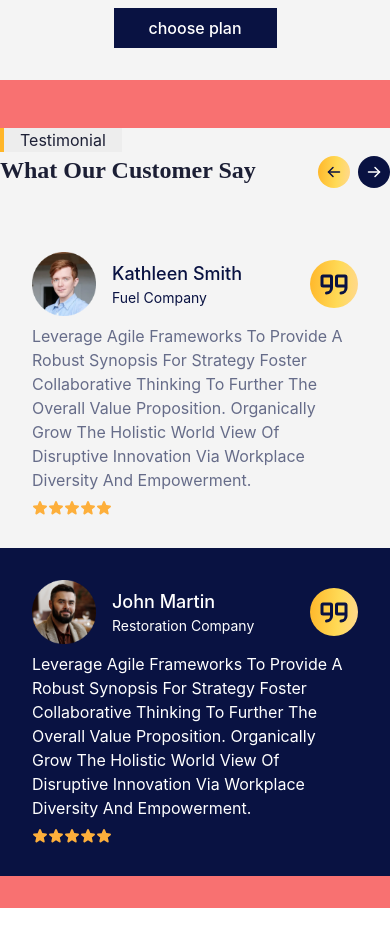
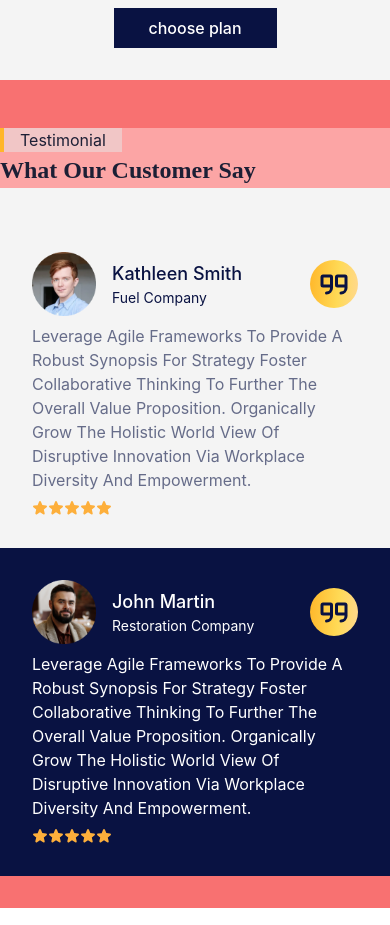
Before and after one commit to smartcollins/logistics, a React (Create React App) app: page /pricing in a window 390 px wide. Shown: the part 2020-2945 px from the top of the page. Built offline with nearby package versions, Linux system fonts and the light colour scheme.

Commit message:
minor modification in Pricing

```diff
--- a/src/component/Review.jsx
+++ b/src/component/Review.jsx
@@ -47,11 +47,11 @@ const Review = () => {
     return (
         <div className=' text-left'>
             <div className='flex items-end justify-between mb-8'>
-                <div className='w-fit'>
+                <div className='md:w-fit w-full bg-red-300'>
                     <p style={{ borderLeft: `4px solid ${color.grdt}` }} className='bg-[#e8e8e8]/50 w-fit px-4'>testimonial</p>
                     <p className='font-[Rubik] font-semibold text-2xl/normal'>What Our Customer Say</p>
                 </div>
-                <div className='flex items-center justify-between gap-2'>
+                <div className='hidden md:flex items-center justify-between gap-2'>
                     <ArrowLeft style={{ background: `linear-gradient(94.06deg, ${color.grdt} -1.21%, ${color.grdt2} 58.66%, ${color.grdt3} 116.84%)` }} className='h-8 w-8 p-2 rounded-full' size={16} color="#091242" weight="bold" />
                     <ArrowRight style={{ background: color.blueBg }} className='h-8 w-8 p-2 rounded-full' size={16} color="#ffffff" weight="bold" />
                 </div>
```
